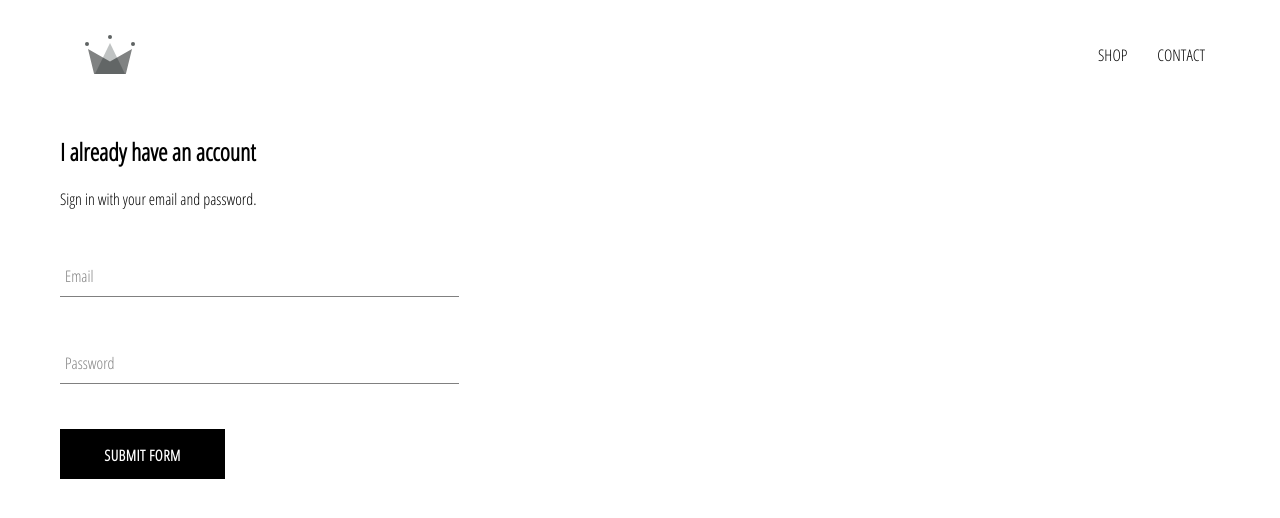
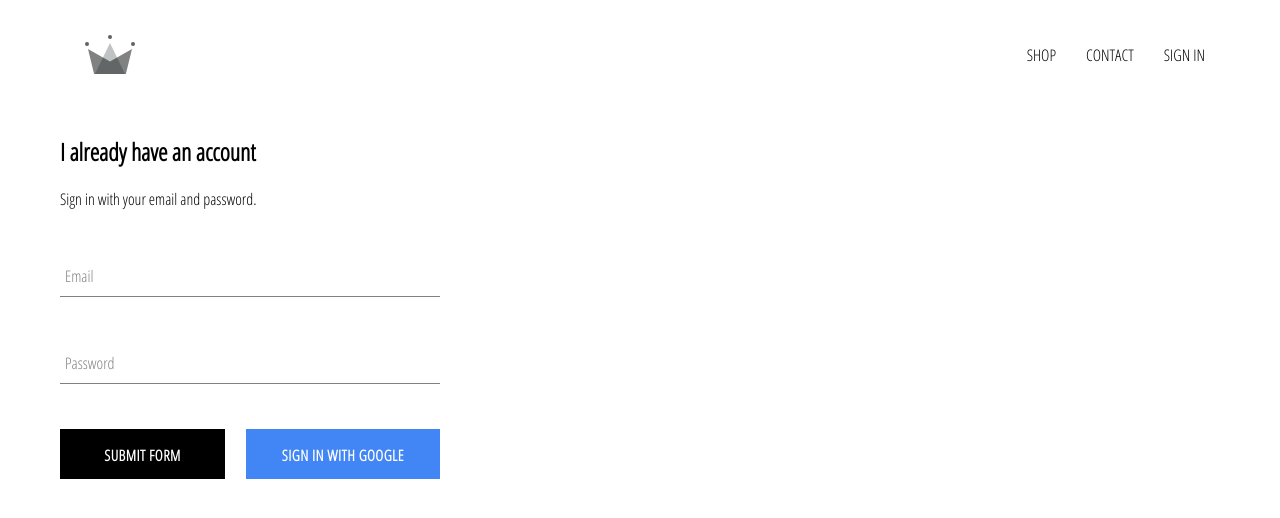
Before and after one commit to tornellihenrique/crwn-clothing, a React (Create React App) app: page /signin in a window 1280 px wide. Shown: the top 518 px of the page. Built offline with nearby package versions, Linux system fonts and the light colour scheme; no server answers.

Commit message:
firebase auth

```diff
--- a/package.json
+++ b/package.json
@@ -3,6 +3,7 @@
   "version": "0.1.0",
   "private": true,
   "dependencies": {
+    "firebase": "^7.2.3",
     "node-sass": "^4.13.0",
     "react": "^16.11.0",
     "react-dom": "^16.11.0",
--- a/src/App.css
+++ b/src/App.css
@@ -7,3 +7,7 @@
     text-decoration: none;
     color: black;
 }
+
+* {
+    box-sizing: border-box;
+}
--- a/src/App.js
+++ b/src/App.js
@@ -6,11 +6,35 @@
 import ShopPage from './pages/shop/shop.component';
 import Header from './components/header/header.component';
 import SignInUp from './pages/sign-in-up/sign-in-up.component';
+import { auth } from './firebase/firebase.utils';
 
-function App() {
+class App extends React.Component {
+  constructor() {
+    super();
+
+    this.state = {
+      currentUser: null
+    };
+  }
+
+  unsubscribeFromAuth = null;
+
+  componentDidMount() {
+    this.unsubscribeFromAuth = auth.onAuthStateChanged(user => {
+      this.setState({ currentUser: user });
+
+      console.log(user);
+    });
+  }
+
+  componentWillUnmount() {
+    this.unsubscribeFromAuth();
+  }
+
+  render() {
     return (
       <div>
-      <Header />
+        <Header currentUser={this.state.currentUser} />
         <Switch>
           <Route exact path="/" component={HomePage} />
           <Route path="/shop" component={ShopPage} />
@@ -19,5 +43,6 @@
       </div>
     );
   }
+}
 
 export default App;
--- a/src/components/custom-button/custom-button.component.jsx
+++ b/src/components/custom-button/custom-button.component.jsx
@@ -2,8 +2,11 @@
 
 import './custom-button.styles.scss';
 
-const CustomButton = ({ children, ...otherProps }) => (
-  <button className="custom-button" {...otherProps}>
+const CustomButton = ({ children, isGoogleSignIn, ...otherProps }) => (
+  <button
+    className={`${isGoogleSignIn ? 'google-sign-in' : ''} custom-button`}
+    {...otherProps}
+  >
     {children}
   </button>
 );
--- a/src/components/custom-button/custom-button.styles.scss
+++ b/src/components/custom-button/custom-button.styles.scss
@@ -19,4 +19,14 @@
     color: black;
     border: 1px solid black;
   }
+
+  &.google-sign-in {
+    background-color: #4285F4;
+    color: white;
+
+    &:hover {
+      background-color: #357AE8;
+      border: 1px solid transparent;
+    }
+  }
 }
--- a/src/components/header/header.component.jsx
+++ b/src/components/header/header.component.jsx
@@ -4,7 +4,9 @@
 import './header.styles.scss';
 import { ReactComponent as Logo } from '../../assets/crown.svg';
 
-const Header = () => (
+import { auth } from '../../firebase/firebase.utils';
+
+const Header = ({ currentUser }) => (
   <div className="header">
     <Link className="logo-container" to="/">
       <Logo className="logo" />
@@ -16,6 +18,15 @@
       <Link className="option" to="/shop">
         CONTACT
       </Link>
+      {currentUser ? (
+        <div className="option" onClick={() => auth.signOut()}>
+          SIGN OUT
+        </div>
+      ) : (
+        <Link className="option" to="/signin">
+          SIGN IN
+        </Link>
+      )}
     </div>
   </div>
 );
--- a/src/components/header/header.styles.scss
+++ b/src/components/header/header.styles.scss
@@ -20,6 +20,7 @@
 
     .option {
       padding: 10px 15px;
+      cursor: pointer;
     }
   }
 }
--- a/src/components/sign-in/sign-in.component.jsx
+++ b/src/components/sign-in/sign-in.component.jsx
@@ -4,6 +4,8 @@
 
 import FormInput from '../form-input/form-input.component';
 import CustomButton from '../custom-button/custom-button.component';
+
+import { signInWithGoogle } from '../../firebase/firebase.utils';
 
 class SignIn extends React.Component {
   constructor(props) {
@@ -28,29 +30,35 @@
 
   render() {
     return (
-      <div className='sign-in'>
+      <div className="sign-in">
         <h2>I already have an account</h2>
         <span>Sign in with your email and password.</span>
 
         <form onSubmit={this.handleSubmit}>
           <FormInput
-            name='email'
-            type='email'
+            name="email"
+            type="email"
             value={this.state.email}
             handleChange={this.handleChange}
-            label='Email'
+            label="Email"
             required
           />
           <FormInput
-            name='password'
-            type='password'
+            name="password"
+            type="password"
             value={this.state.password}
             handleChange={this.handleChange}
-            label='Password'
+            label="Password"
             required
           />
 
-          <CustomButton type='submit'>Submit Form</CustomButton>
+          <div className="buttons">
+            <CustomButton type="submit">Submit Form</CustomButton>
+            <CustomButton onClick={signInWithGoogle} isGoogleSignIn>
+              {' '}
+              Sign in with Google{' '}
+            </CustomButton>
+          </div>
         </form>
       </div>
     );
--- a/src/components/sign-in/sign-in.styles.scss
+++ b/src/components/sign-in/sign-in.styles.scss
@@ -1,9 +1,14 @@
 .sign-in {
-    width: 30vw;
+    width: 380px;
     display: flex;
     flex-direction: column;
 
     .title {
         margin: 10px 0;
     }
+
+    .buttons {
+        display: flex;
+        justify-content: space-between;
+    }
 }
--- /dev/null
+++ b/src/firebase/firebase.utils.js
@@ -0,0 +1,26 @@
+import firebase from 'firebase/app';
+import 'firebase/firestore';
+import 'firebase/auth';
+
+const config = {
+  apiKey: 'AIzaSyBjDYrEE6uvfeehJy9Hd4pTIqw5MxgqQvI',
+  authDomain: 'crwn-db-746db.firebaseapp.com',
+  databaseURL: 'https://crwn-db-746db.firebaseio.com',
+  projectId: 'crwn-db-746db',
+  storageBucket: 'crwn-db-746db.appspot.com',
+  messagingSenderId: '688994360138',
+  appId: '1:688994360138:web:7a653bee13a9719da9ffb3',
+  measurementId: 'G-NQLC94EQKS'
+};
+
+firebase.initializeApp(config);
+
+export const auth = firebase.auth();
+export const firestore = firebase.firestore();
+
+// Signin with Google
+const provider = new firebase.auth.GoogleAuthProvider();
+provider.setCustomParameters({ prompt: 'select_account' });
+export const signInWithGoogle = () => auth.signInWithPopup(provider);
+
+export default firebase;
```
Also changed, not shown: 1 other file (tests, documents, lock files or other folders). Lines whose indentation alone changed are shown as unchanged.
